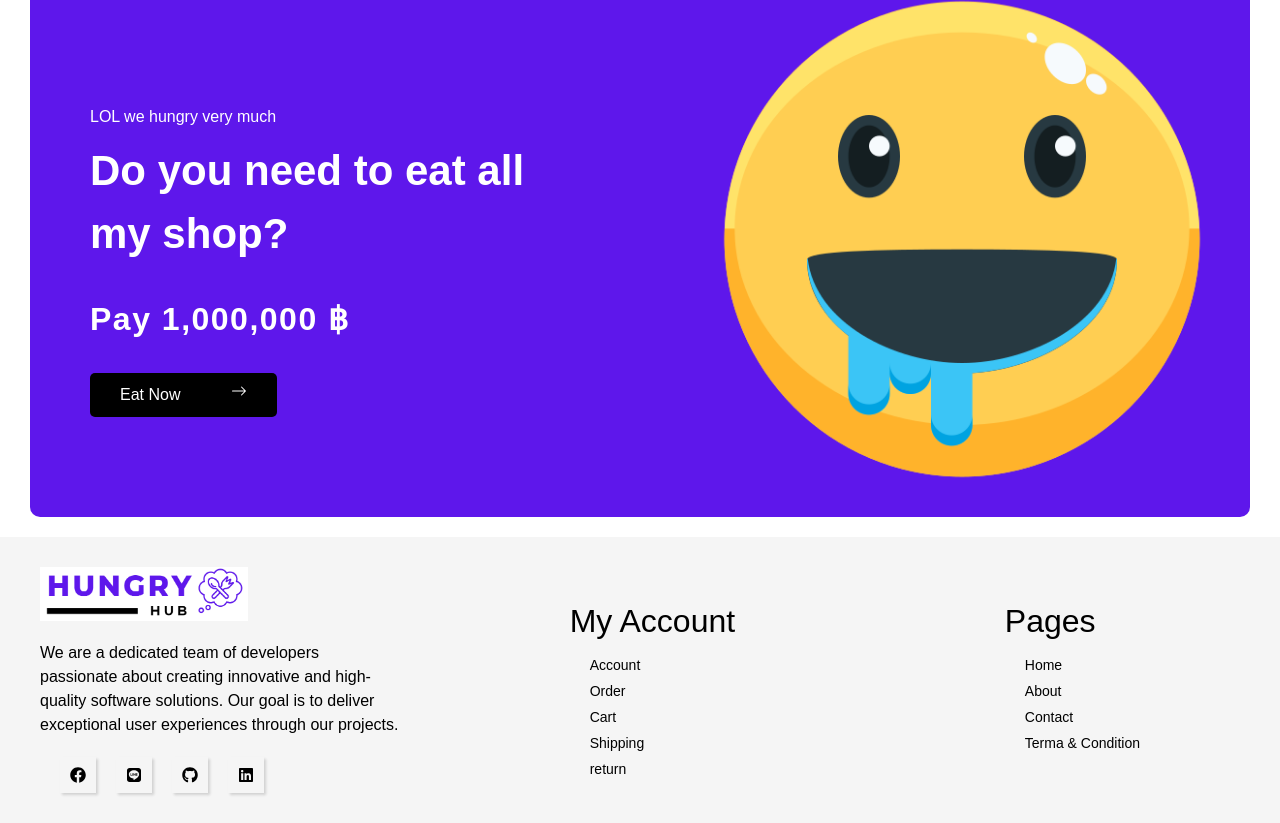
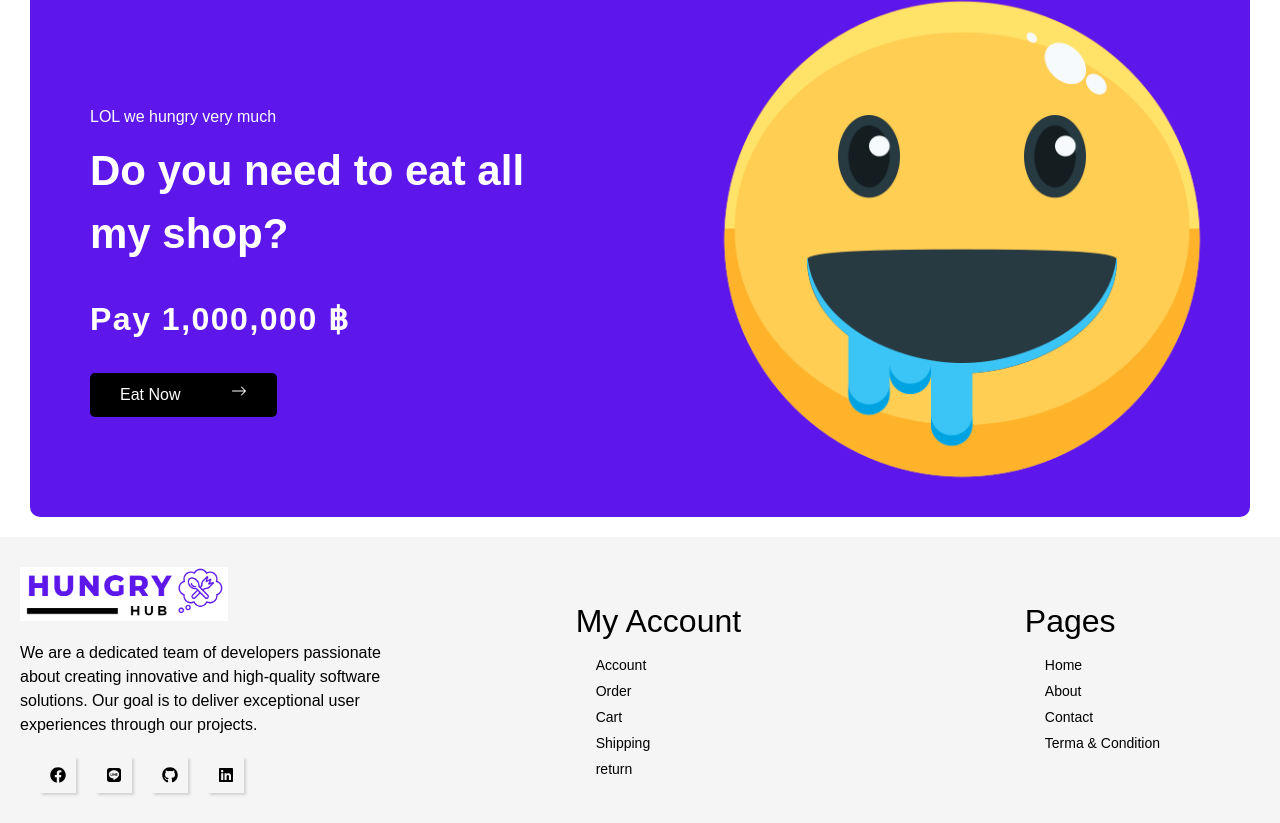
Before and after one commit to punchpnp/HUNGRY-Hub, a React (Vite) app in the folder client/: page / in a window 1280 px wide. Shown: the part 2143-2966 px from the top of the page. Built offline with nearby package versions, Linux system fonts and the light colour scheme.

Commit message:
update footer

```diff
--- a/client/src/components/Footer/Footer.css
+++ b/client/src/components/Footer/Footer.css
@@ -6,14 +6,17 @@
 }
 
 .footer {
-  padding: 30px 40px;
+  padding: 30px 20px;
   width: 100%;
   background: whitesmoke;
 }
 
 .footer .container {
-  max-width: 100%;
+  /* max-width: 100%; */
+  max-width: 1200;
   display: flex;
+
+  flex-wrap: wrap;
   justify-content: space-between;
 }
 
```
